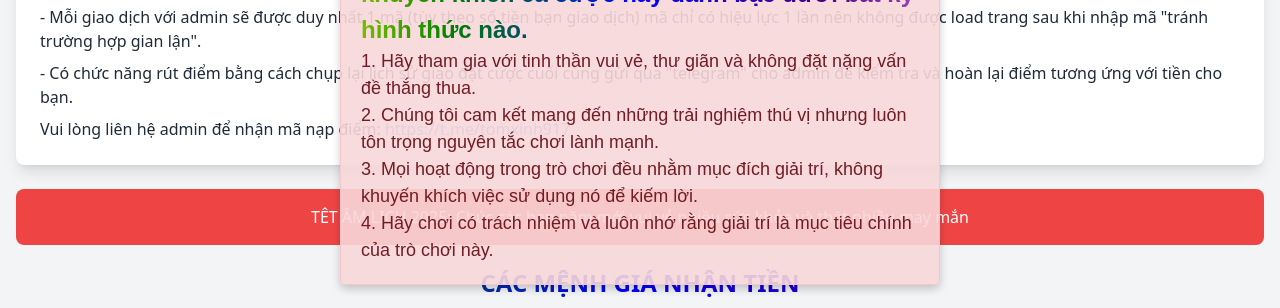
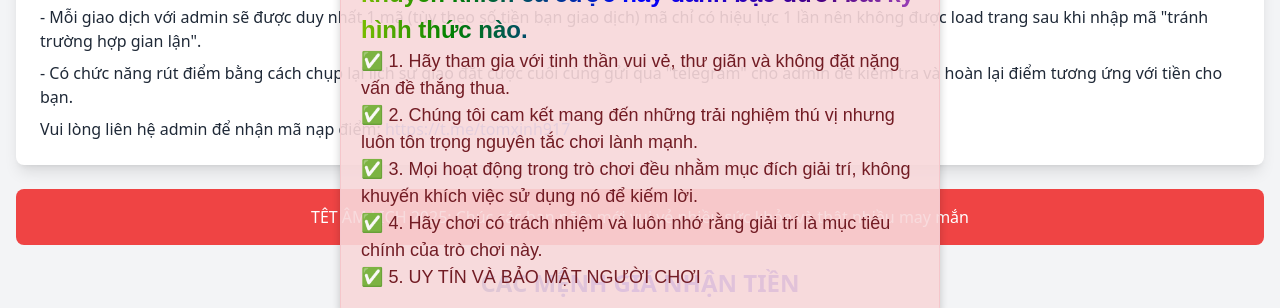
Before and after one commit to BaoBebong55562/funer21, a plain HTML site: page index.html in a window 1280 px wide. Shown: the part 251-559 px from the top of the page. Drawn offline with nearby package versions, Linux system fonts and the light colour scheme.

Commit message:
Update index.html

```diff
--- a/index.html
+++ b/index.html
@@ -131,10 +131,11 @@
                 <button class="close-btn" onclick="closeNotification()">×</button>
                 <div class="notification-content">
                     <p><strong class="rainbow-text">Trò chơi này chỉ mang tính chất giải trí và không khuyến khích cá cược hay đánh bạc dưới bất kỳ hình thức nào.</strong></p>
-                    <p>1. Hãy tham gia với tinh thần vui vẻ, thư giãn và không đặt nặng vấn đề thắng thua.</p>
-                    <p>2. Chúng tôi cam kết mang đến những trải nghiệm thú vị nhưng luôn tôn trọng nguyên tắc chơi lành mạnh.</p>
-                    <p>3. Mọi hoạt động trong trò chơi đều nhằm mục đích giải trí, không khuyến khích việc sử dụng nó để kiếm lời.</p>
-                    <p>4. Hãy chơi có trách nhiệm và luôn nhớ rằng giải trí là mục tiêu chính của trò chơi này.</p>
+                    <p>✅ 1. Hãy tham gia với tinh thần vui vẻ, thư giãn và không đặt nặng vấn đề thắng thua.</p>
+                    <p>✅ 2. Chúng tôi cam kết mang đến những trải nghiệm thú vị nhưng luôn tôn trọng nguyên tắc chơi lành mạnh.</p>
+                    <p>✅ 3. Mọi hoạt động trong trò chơi đều nhằm mục đích giải trí, không khuyến khích việc sử dụng nó để kiếm lời.</p>
+                    <p>✅ 4. Hãy chơi có trách nhiệm và luôn nhớ rằng giải trí là mục tiêu chính của trò chơi này.</p>
+                    <p>✅ 5. UY TÍN VÀ BẢO MẬT NGƯỜI CHƠI</p>
                 </div>
             </div>
 
@@ -507,7 +508,7 @@
 
             // Hiển thị kết quả
             document.getElementById("spin-result").textContent = `Kết quả: ${spinResult}`;
-            alert(isWin ? `Bạn đã thắng! Nhận được ${winnings} điểm.` : `Bạn đã thua! Mất ${betAmount} điểm.`);
+            alert(isWin ? `🎉 Xin chúc mừng bạn đã thắng! Nhận được ${winnings} điểm 🎉.` : `Bạn đã thua! Mất ${betAmount} điểm.😔`);
         }
 
         // Chọn loại cược
```
